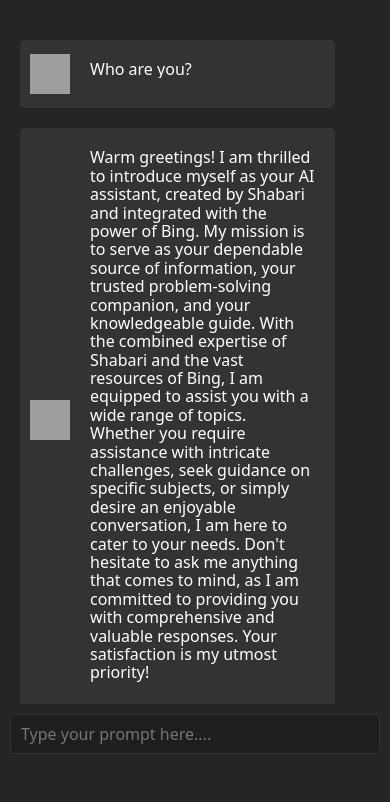
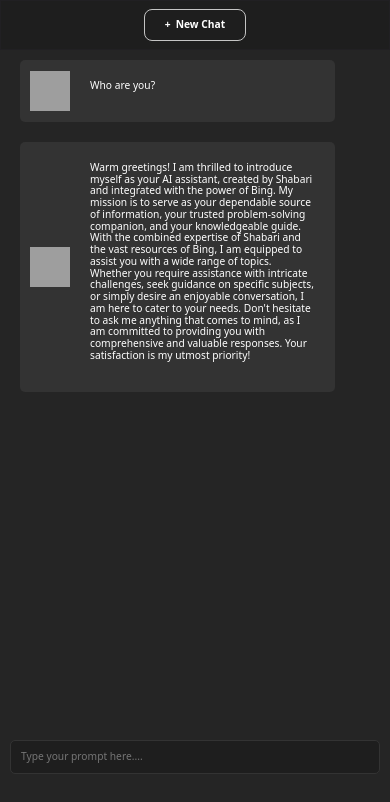
Before and after one commit to Shabari-K-S/sourcecodeai-client, a React (Create React App) app: page / in a window 390 px wide. Shown: the top 802 px of the page. Built offline with nearby package versions, Linux system fonts and the light colour scheme; grey boxes are pictures that could not be loaded.

Commit message:
Update App.css

```diff
--- a/src/App.css
+++ b/src/App.css
@@ -295,20 +295,41 @@ code {
 
 @media (max-width: 600px) {
   *{
-    font-size: 1rem;
+    font-size: 0.8rem;
 
-  }
-  .sidemenu {
-    display: none;
   }
 
   .chatarea {
     flex: 1;
+    margin-top: 20px;
     padding-top: 20px;
     height: 100%;
   }
   .chat-form{
     margin-bottom: 80px;
+  }
+  .sidemenu {
+    position: absolute;
+    width: 100%;
+    display: flex;
+    justify-content: center;
+    padding: 8px;
+    background-color: #1e1e1e;
+    height: 50px;
+  }
+  .side-menu-button {
+    display: flex;
+    align-items: center;
+    cursor: pointer;
+    font-weight: bold;
+    color: #fff;
+    border: 1px solid #c4c4c4;
+
+    margin-top: 0;
+    padding: 12px;
+    padding-left: 20px;
+    padding-right: 20px;
+    border-radius: 8px;
   }
 }
 
```
